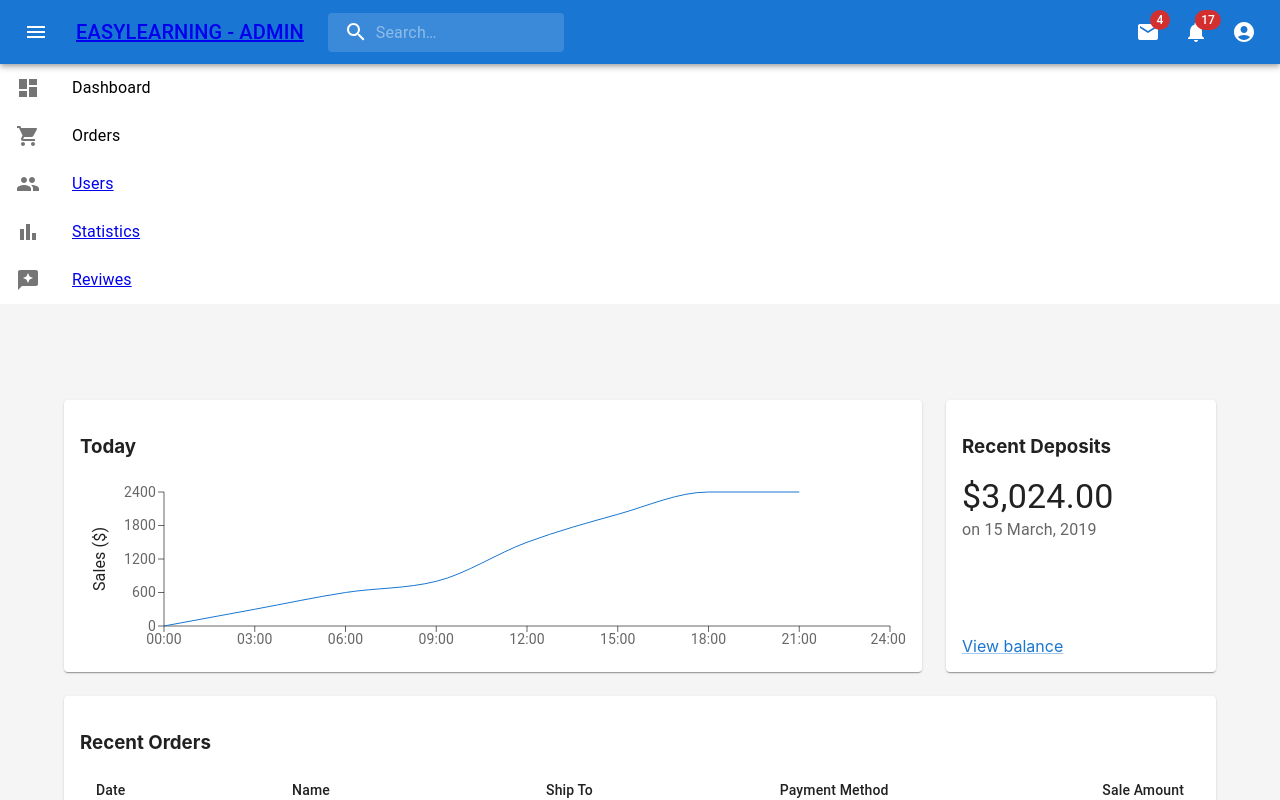
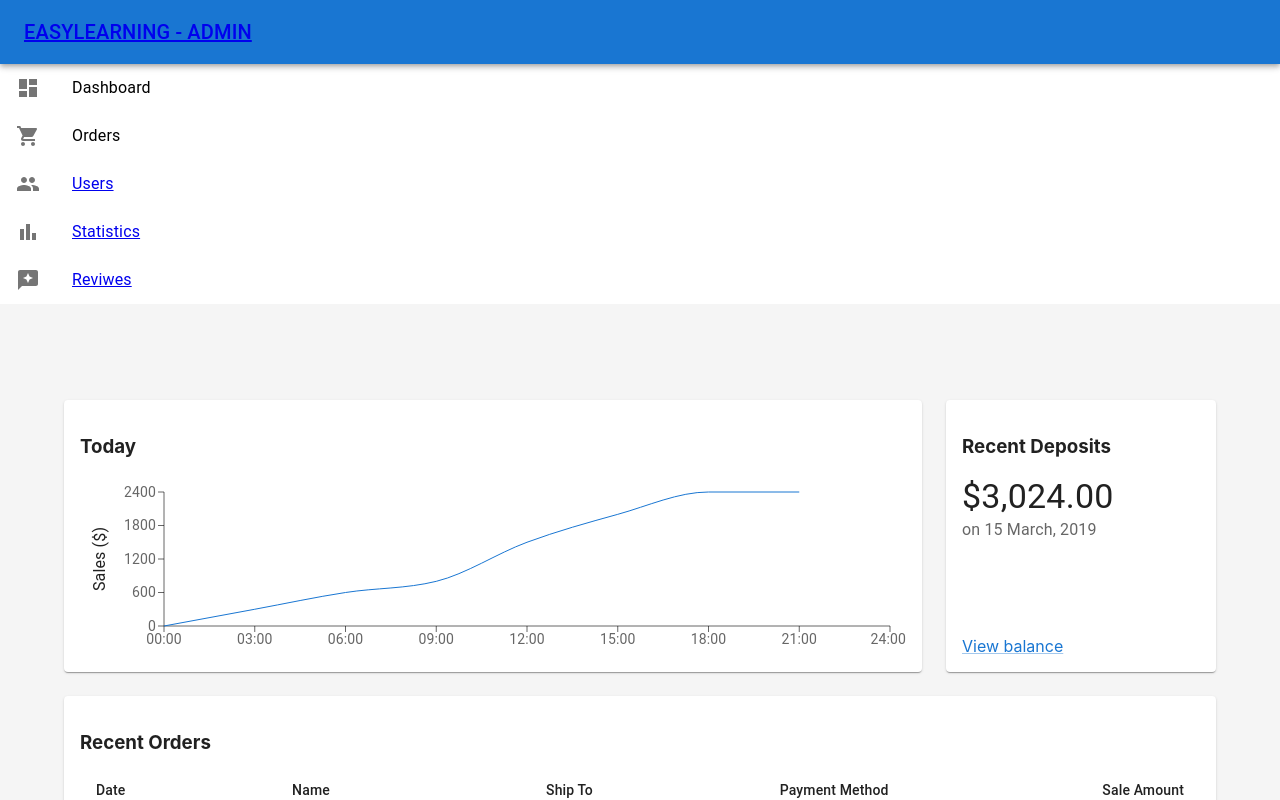
Before and after one commit to diazjoaquin/Admin-EasyLearning, a React (Create React App) app: page / in a window 1280 px wide. Shown: the top 800 px of the page. Built offline with nearby package versions, Linux system fonts and the light colour scheme; no server answers.

Commit message:
refactor

```diff
--- a/src/components/navbar/Navbar.jsx
+++ b/src/components/navbar/Navbar.jsx
@@ -160,7 +160,7 @@ export default function PrimarySearchAppBar() {
     <Box sx={{ flexGrow: 1 }}>
       <AppBar position="static">
         <Toolbar>
-          <IconButton
+          {/* <IconButton
             size="large"
             edge="start"
             color="inherit"
@@ -168,7 +168,7 @@ export default function PrimarySearchAppBar() {
             sx={{ mr: 2 }}
           >
             <MenuIcon />
-          </IconButton>
+          </IconButton> */}
           <Link to='/'>
             <Typography
             className={s.link}
@@ -180,7 +180,7 @@ export default function PrimarySearchAppBar() {
             EASYLEARNING - ADMIN
             </Typography>
           </Link>
-          <Search>
+          {/* <Search>
             <SearchIconWrapper>
               <SearchIcon />
             </SearchIconWrapper>
@@ -188,15 +188,15 @@ export default function PrimarySearchAppBar() {
               placeholder="Search…"
               inputProps={{ 'aria-label': 'search' }}
             />
-          </Search>
+          </Search> */}
           <Box sx={{ flexGrow: 1 }} />
           <Box sx={{ display: { xs: 'none', md: 'flex' } }}>
-            <IconButton size="large" aria-label="show 4 new mails" color="inherit">
+            {/* <IconButton size="large" aria-label="show 4 new mails" color="inherit">
               <Badge badgeContent={4} color="error">
                 <MailIcon />
               </Badge>
-            </IconButton>
-            <IconButton
+            </IconButton> */}
+            {/* <IconButton
               size="large"
               aria-label="show 17 new notifications"
               color="inherit"
@@ -204,8 +204,8 @@ export default function PrimarySearchAppBar() {
               <Badge badgeContent={17} color="error">
                 <NotificationsIcon />
               </Badge>
-            </IconButton>
-            <IconButton
+            </IconButton> */}
+            {/* <IconButton
               size="large"
               edge="end"
               aria-label="account of current user"
@@ -215,7 +215,7 @@ export default function PrimarySearchAppBar() {
               color="inherit"
             >
               <AccountCircle />
-            </IconButton>
+            </IconButton> */}
           </Box>
           <Box sx={{ display: { xs: 'flex', md: 'none' } }}>
             <IconButton
```
